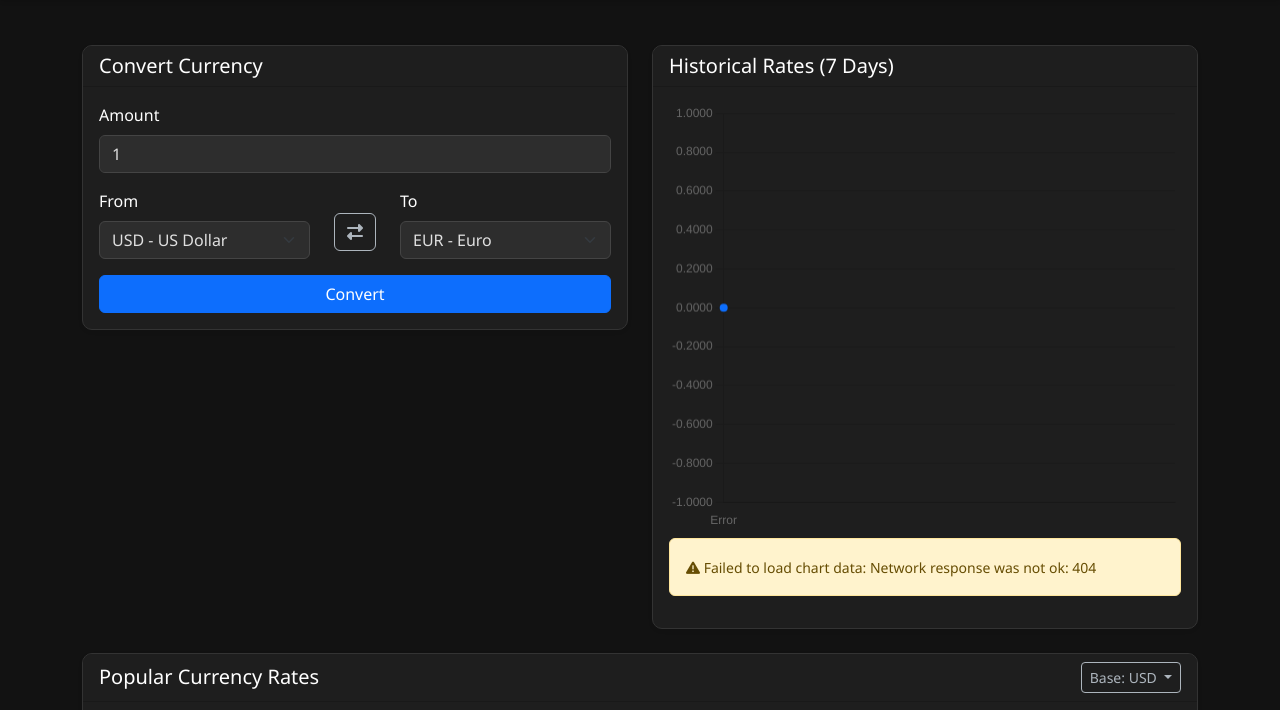
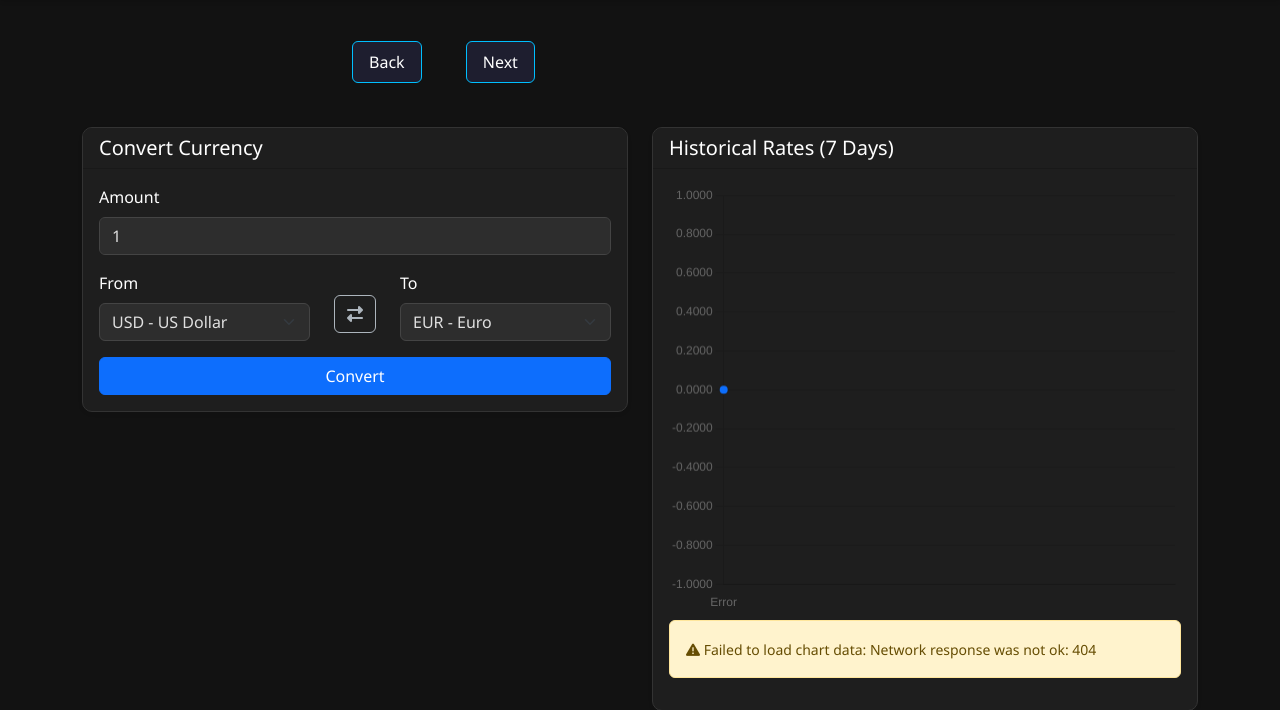
Before and after one commit to devteam-fine/multiCurrencyConverter, a Flask app: page /Dashboard in a window 1280 px wide. Shown: the part 59-769 px from the top of the page. Run offline with Flask 3, Linux system fonts and the light colour scheme; data that the repository does not hold is empty.

Commit message:
added the next button in the page and some changes

```diff
--- a/static/css/main.css
+++ b/static/css/main.css
@@ -144,7 +144,20 @@ body {
       font-size: 16px;
       text-decoration: none;
       transition: background-color 0.3s ease, coloe 0.3s ease;
-      margin-left: 120px;
+      margin-left: 22rem;
+    }
+    .next-btn{
+      display: inline-block;
+      margin: 20px;
+      padding: 8px 16px;
+      background-color: #1e1e2f;
+      color: white;
+      border: 1px solid #00bfff;
+      border-radius: 6px;
+      font-size: 16px;
+      text-decoration: none;
+      transition: background-color 0.3s ease, coloe 0.3s ease;
+      /* margin-left: 0rem; */
     }
 /* Responsive adjustments */
 @media (max-width: 767px) {
--- a/static/css/style.css
+++ b/static/css/style.css
@@ -124,6 +124,7 @@ background: linear-gradient(96deg, #8bc3eb, #949be2);
       }
     }
     body {
+
       margin: 0;
       font-family: 'Segoe UI', Tahoma, Geneva, Verdana, sans-serif;
       background-color: #f1f2fc;
--- a/templates/index.html
+++ b/templates/index.html
@@ -31,7 +31,8 @@
         </div>
     </header>
 
-
+       <a href="/"class ="back-btn">Back</a>
+       <a href="/favorite"class ="next-btn">Next</a>
     <main class="container my-4">
         <div class="row">
             <div class="col-md-6 mb-4">
```
